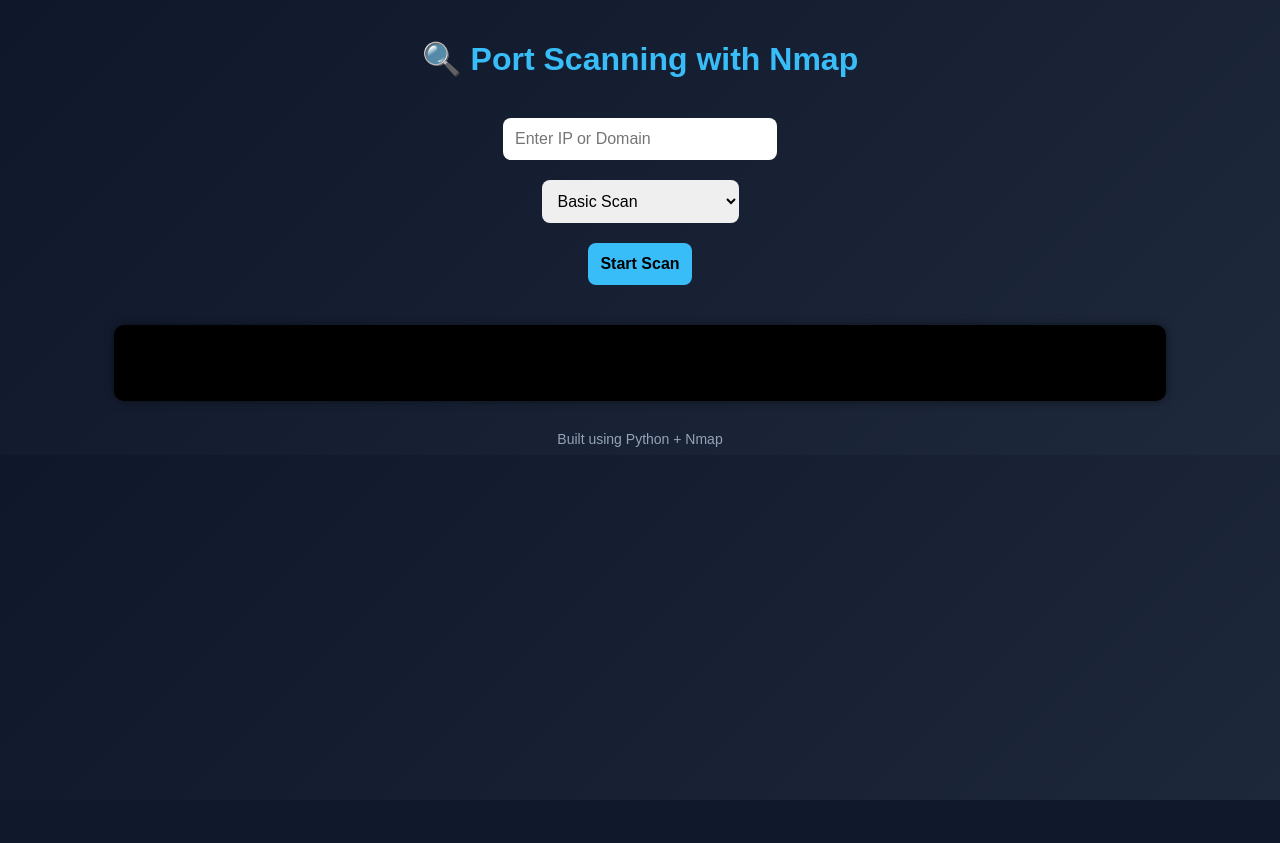
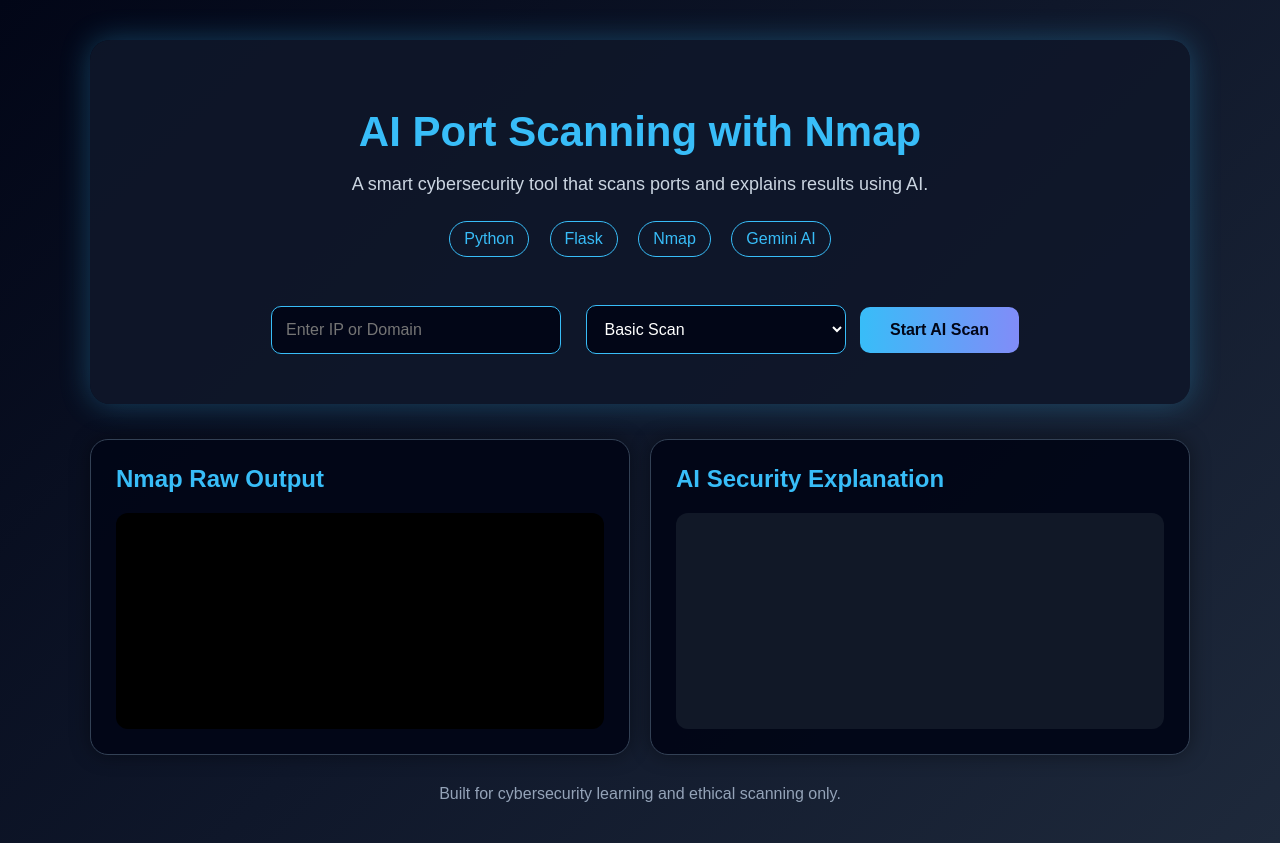
Before and after one commit to jrdk2005-byte/port-scanner-nmap, a Flask app: page / in a window 1280 px wide. Before the commit the page ends 800 px from the top, so only its background shows below. Run offline with Flask 3, Linux system fonts and the light colour scheme.

Commit message:
Added AI Port Scanner with frontend

```diff
--- a/app.py
+++ b/app.py
@@ -2,8 +2,15 @@
 import subprocess
 import datetime
 import os
+import google.generativeai as genai
 
 app = Flask(__name__)
+
+GEMINI_API_KEY = "AIzaSyDXBD-AtN2xXg4sS43ulhzqDwI7288hz2Q"
+genai.configure(api_key=GEMINI_API_KEY)
+
+model = genai.GenerativeModel("gemini-1.5-flash")
+
 
 def run_scan(target, scan_type):
     if not os.path.exists("scan_results"):
@@ -28,18 +35,45 @@
 
     return result.stdout
 
+
+def explain_with_ai(scan_output):
+    prompt = f"""
+Explain this Nmap scan result in simple beginner-friendly language.
+
+Include:
+1. Summary of the scan
+2. Open ports found
+3. Meaning of each service
+4. Possible risks
+5. Safety recommendations
+
+Nmap scan result:
+{scan_output}
+"""
+
+    response = model.generate_content(prompt)
+    return response.text
+
+
 @app.route("/", methods=["GET", "POST"])
 def index():
-    output = ""
+    raw_output = ""
+    ai_output = ""
 
     if request.method == "POST":
         target = request.form.get("target")
         scan_type = request.form.get("scan")
 
         if target:
-            output = run_scan(target, scan_type)
+            raw_output = run_scan(target, scan_type)
+            ai_output = explain_with_ai(raw_output)
 
-    return render_template("index.html", output=output)
+    return render_template(
+        "index.html",
+        raw_output=raw_output,
+        ai_output=ai_output
+    )
+
 
 if __name__ == "__main__":
     app.run(debug=True)
--- a/templates/index.html
+++ b/templates/index.html
@@ -1,78 +1,153 @@
 <!DOCTYPE html>
 <html>
 <head>
-    <title>Port Scanning with Nmap</title>
-
+    <title>AI Port Scanning with Nmap</title>
     <style>
         body {
+            margin: 0;
             font-family: Arial, sans-serif;
-            background: linear-gradient(135deg, #0f172a, #1e293b);
+            background: linear-gradient(135deg, #020617, #0f172a, #1e293b);
             color: white;
+        }
+
+        .container {
+            width: 90%;
+            max-width: 1100px;
+            margin: auto;
+            padding: 40px 0;
+        }
+
+        .hero {
             text-align: center;
+            padding: 40px;
+            border-radius: 20px;
+            background: rgba(15, 23, 42, 0.9);
+            box-shadow: 0 0 30px rgba(56, 189, 248, 0.3);
         }
 
         h1 {
-            margin-top: 40px;
+            font-size: 42px;
             color: #38bdf8;
-            font-size: 32px;
+            margin-bottom: 10px;
+        }
+
+        .subtitle {
+            color: #cbd5e1;
+            font-size: 18px;
         }
 
         form {
             margin-top: 30px;
         }
 
-        input, select, button {
-            padding: 12px;
+        input, select {
+            padding: 14px;
+            width: 260px;
             margin: 10px;
-            border-radius: 8px;
-            border: none;
+            border-radius: 10px;
+            border: 1px solid #38bdf8;
+            background: #020617;
+            color: white;
             font-size: 16px;
         }
 
-        input {
-            width: 250px;
-        }
-
         button {
-            background: #38bdf8;
+            padding: 14px 30px;
+            border: none;
+            border-radius: 10px;
+            background: linear-gradient(90deg, #38bdf8, #818cf8);
+            color: #020617;
+            font-weight: bold;
+            font-size: 16px;
             cursor: pointer;
-            font-weight: bold;
         }
 
         button:hover {
-            background: #0ea5e9;
+            transform: scale(1.05);
+            box-shadow: 0 0 20px rgba(56, 189, 248, 0.8);
+        }
+
+        .cards {
+            display: flex;
+            gap: 20px;
+            margin-top: 35px;
+            flex-wrap: wrap;
+        }
+
+        .card {
+            flex: 1;
+            min-width: 280px;
+            background: rgba(2, 6, 23, 0.95);
+            border: 1px solid #334155;
+            border-radius: 18px;
+            padding: 25px;
+            box-shadow: 0 0 20px rgba(0,0,0,0.4);
+        }
+
+        .card h2 {
+            color: #38bdf8;
+            margin-top: 0;
         }
 
         .output {
             background: #000;
             color: #22c55e;
-            padding: 20px;
-            margin: 30px auto;
-            width: 80%;
-            text-align: left;
+            padding: 18px;
+            border-radius: 12px;
             white-space: pre-wrap;
-            border-radius: 10px;
             overflow-x: auto;
-            box-shadow: 0px 0px 10px rgba(0,0,0,0.5);
+            min-height: 180px;
+            font-family: monospace;
+            font-size: 14px;
+        }
+
+        .ai-output {
+            background: #111827;
+            color: #facc15;
+            padding: 18px;
+            border-radius: 12px;
+            white-space: pre-wrap;
+            min-height: 180px;
+            line-height: 1.6;
         }
 
         .footer {
-            margin-top: 20px;
-            font-size: 14px;
+            text-align: center;
+            margin-top: 30px;
             color: #94a3b8;
+        }
+
+        .badge {
+            display: inline-block;
+            margin: 8px;
+            padding: 8px 14px;
+            background: #0f172a;
+            border: 1px solid #38bdf8;
+            border-radius: 20px;
+            color: #38bdf8;
         }
     </style>
 </head>
 
 <body>
 
-<h1>🔍 Port Scanning with Nmap</h1>
+<div class="container">
+
+    <div class="hero">
+        <h1>AI Port Scanning with Nmap</h1>
+        <p class="subtitle">
+            A smart cybersecurity tool that scans ports and explains results using AI.
+        </p>
+
+        <div>
+            <span class="badge">Python</span>
+            <span class="badge">Flask</span>
+            <span class="badge">Nmap</span>
+            <span class="badge">Gemini AI</span>
+        </div>
 
         <form method="POST">
-
             <input type="text" name="target" placeholder="Enter IP or Domain" required>
-
-    <br>
 
             <select name="scan">
                 <option value="basic">Basic Scan</option>
@@ -80,18 +155,30 @@
                 <option value="aggressive">Aggressive Scan</option>
             </select>
 
-    <br>
+            <button type="submit">Start AI Scan</button>
+        </form>
+    </div>
 
-    <button type="submit">Start Scan</button>
+    <div class="cards">
+        <div class="card">
+            <h2>Nmap Raw Output</h2>
+            <div class="output">
+{{ raw_output }}
+            </div>
+        </div>
 
-</form>
-
-<div class="output">
-{{ output }}
+        <div class="card">
+            <h2>AI Security Explanation</h2>
+            <div class="ai-output">
+{{ ai_output }}
+            </div>
+        </div>
     </div>
 
     <div class="footer">
-    Built using Python + Nmap
+        Built for cybersecurity learning and ethical scanning only.
+    </div>
+
 </div>
 
 </body>
```
Also changed, not shown: scan_results/service_2026-04-28_05-58-54.txt (added, +14 -0 lines), scan_results/service_2026-04-28_06-10-51.txt (added, +14 -0 lines). Lines whose indentation alone changed are shown as unchanged.
